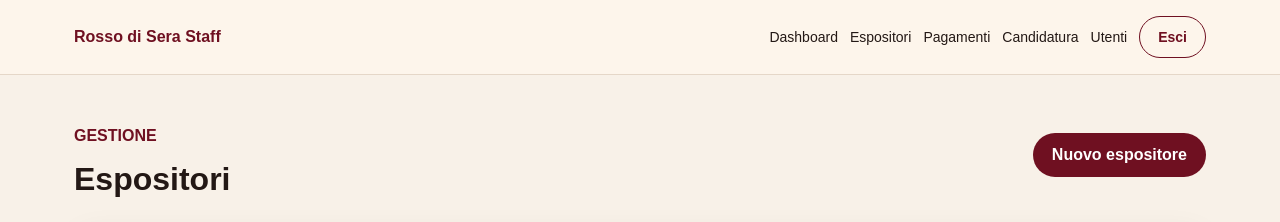
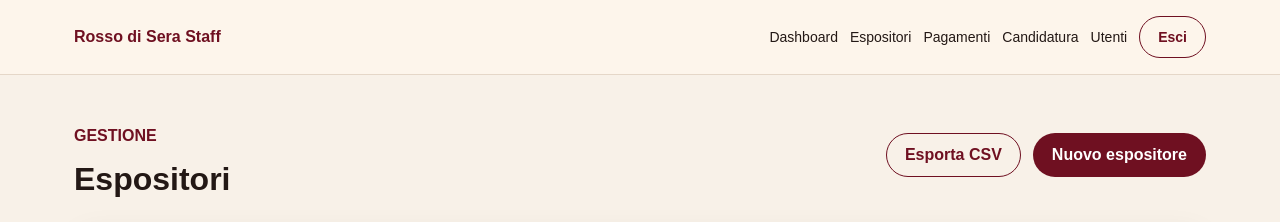
Before and after one commit to giordmando/rosso-di-sera-staff-app, a Next.js app: page /espositori in a window 1280 px wide. Shown: the top 222 px of the page. Built offline with nearby package versions, Linux system fonts and the light colour scheme; no server answers; the database is empty.

Commit message:
Add exhibitors CSV export link

```diff
--- a/src/app/espositori/page.tsx
+++ b/src/app/espositori/page.tsx
@@ -24,7 +24,10 @@ export default async function ExhibitorsPage() {
             <p style={{ color: 'var(--wine)', fontWeight: 800 }}>GESTIONE</p>
             <h1 style={{ margin: 0 }}>Espositori</h1>
           </div>
-          <Link href="/candidatura" className="btn btn-primary">Nuovo espositore</Link>
+          <nav style={{ display: 'flex', gap: 12, flexWrap: 'wrap' }}>
+            <a href="/api/export/exhibitors" className="btn btn-secondary">Esporta CSV</a>
+            <Link href="/candidatura" className="btn btn-primary">Nuovo espositore</Link>
+          </nav>
         </header>
 
         {error ? <div className="card" style={{ color: 'var(--wine)' }}>Errore caricamento: {error.message}</div> : null}
@@ -43,10 +46,7 @@ export default async function ExhibitorsPage() {
             <tbody>
               {rows.map((item) => (
                 <tr key={item.id} style={{ borderTop: '1px solid var(--border)' }}>
-                  <td style={{ padding: 12 }}>
-                    <strong>{item.brand_name}</strong><br />
-                    <span style={{ color: 'var(--muted)' }}>{item.company_name ?? '-'}</span>
-                  </td>
+                  <td style={{ padding: 12 }}><strong>{item.brand_name}</strong><br /><span style={{ color: 'var(--muted)' }}>{item.company_name ?? '-'}</span></td>
                   <td style={{ padding: 12 }}>{item.city ?? '-'} {item.province ? `(${item.province})` : ''}</td>
                   <td style={{ padding: 12 }}>{item.email ?? '-'}</td>
                   <td style={{ padding: 12 }}><StatusBadge status={item.status} /></td>
```
